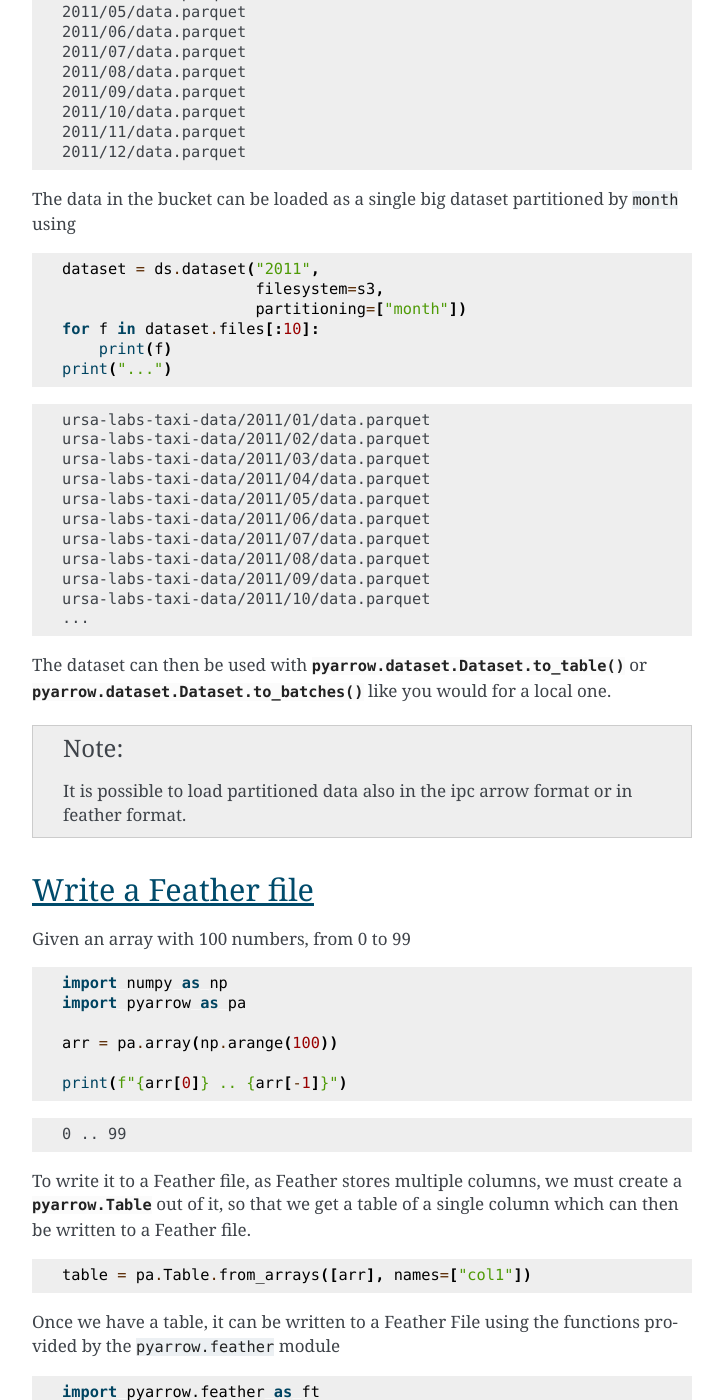
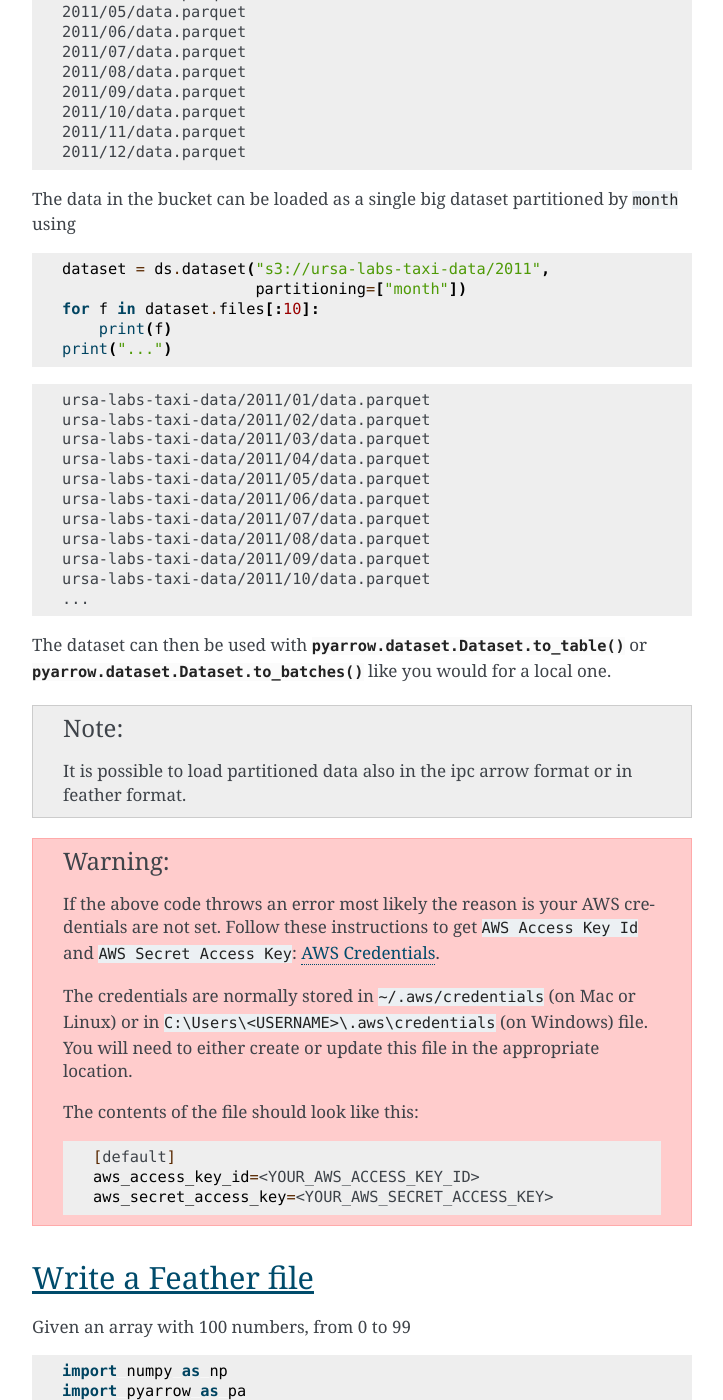
Before and after one commit to apache/arrow-cookbook, a Sphinx documentation site: the page built from python/source/io.rst, in a window 1280 px wide and 1400 px high, scrolled down 7398 px. Shown: the whole window, without its empty margins (388-1111 px from the left). Built offline with Sphinx 7.4.7, drawn with Linux system fonts in a browser that asks for light colours.

Commit message:
Info about s3 credentials

```diff
--- a/python/source/io.rst
+++ b/python/source/io.rst
@@ -422,8 +422,7 @@
 
 .. testcode::
 
-    dataset = ds.dataset("2011",
-                         filesystem=s3,
+    dataset = ds.dataset("s3://ursa-labs-taxi-data/2011",
                          partitioning=["month"])
     for f in dataset.files[:10]:
         print(f)
@@ -450,6 +449,27 @@
 
     It is possible to load partitioned data also in the ipc arrow
     format or in feather format.
+
+.. warning::
+
+    If the above code throws an error most likely the reason is your
+    AWS credentials are not set. Follow these instructions to get
+    ``AWS Access Key Id`` and ``AWS Secret Access Key``:
+    `AWS Credentials <https://docs.aws.amazon.com/IAM/latest/UserGuide/id_credentials_access-keys.html>`_.
+
+    The credentials are normally stored in ``~/.aws/credentials`` (on Mac or Linux)
+    or in ``C:\Users\<USERNAME>\.aws\credentials`` (on Windows) file.
+    You will need to either create or update this file in the appropriate location.
+
+    The contents of the file should look like this:
+
+    .. code-block:: bash
+
+        [default]
+        aws_access_key_id=<YOUR_AWS_ACCESS_KEY_ID>
+        aws_secret_access_key=<YOUR_AWS_SECRET_ACCESS_KEY>
+
+
 
 Write a Feather file
 ====================
```
